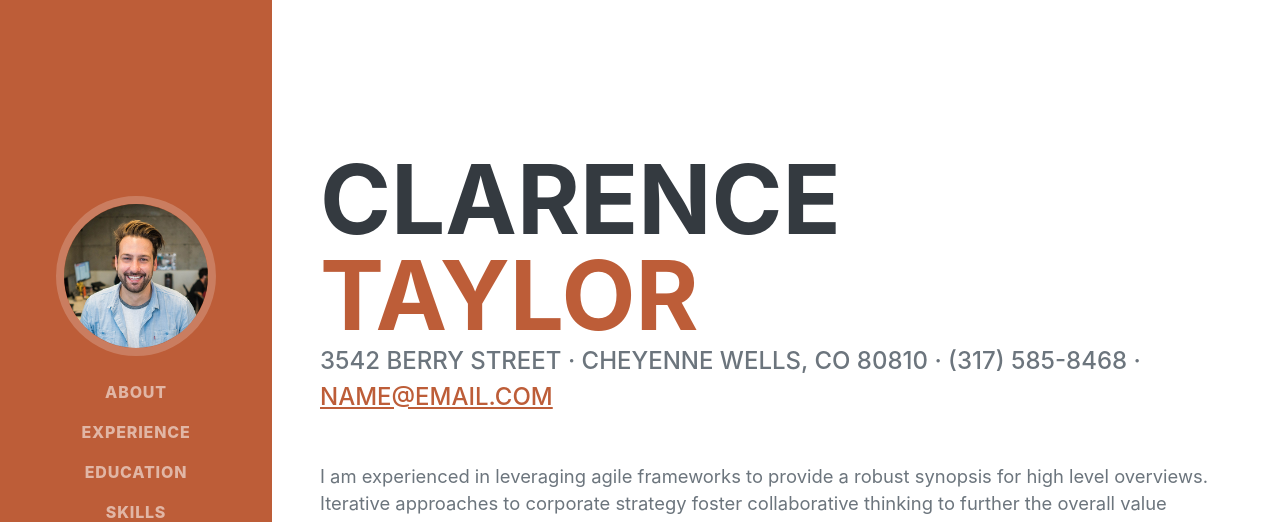
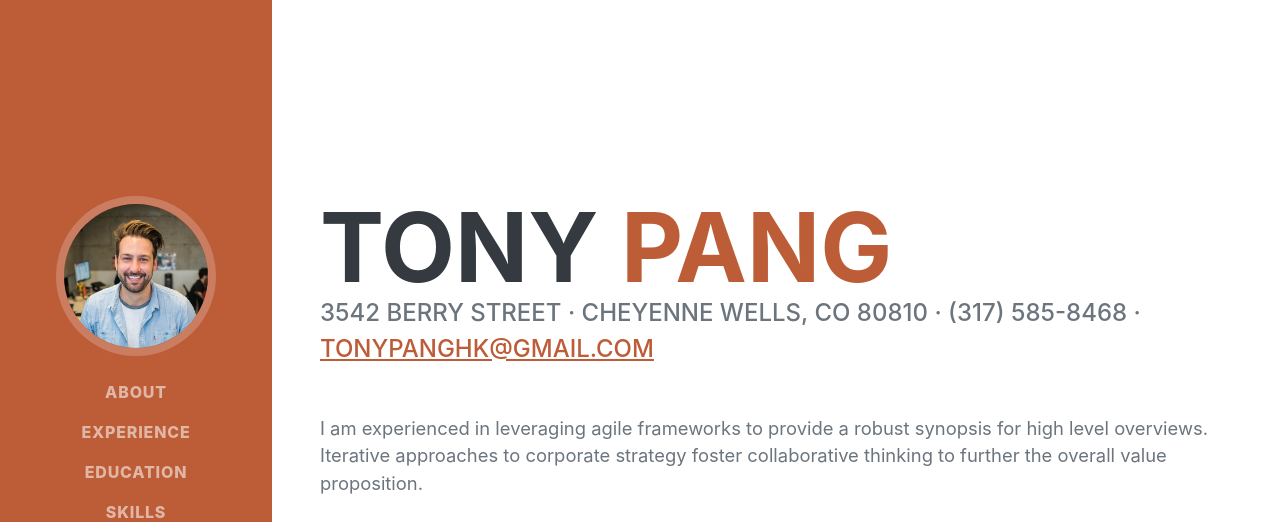
Before and after one commit to tonypangs/personal-page, a plain HTML site: page index.html in a window 1280 px wide. Shown: the top 522 px of the page. Drawn offline with nearby package versions, Linux system fonts and the light colour scheme; a web font is replaced by a local one.

Commit message:
feat: update content

```diff
--- a/index.html
+++ b/index.html
@@ -40,12 +40,12 @@
             <section class="resume-section" id="about">
                 <div class="resume-section-content">
                     <h1 class="mb-0">
-                        Clarence
-                        <span class="text-primary">Taylor</span>
+                        Tony
+                        <span class="text-primary">Pang</span>
                     </h1>
                     <div class="subheading mb-5">
                         3542 Berry Street · Cheyenne Wells, CO 80810 · (317) 585-8468 ·
-                        <a href="mailto:name@email.com">name@email.com</a>
+                        <a href="mailto:tonypanghk@gmail.com">tonypanghk@gmail.com</a>
                     </div>
                     <p class="lead mb-5">I am experienced in leveraging agile frameworks to provide a robust synopsis for high level overviews. Iterative approaches to corporate strategy foster collaborative thinking to further the overall value proposition.</p>
                     <div class="social-icons">
```
